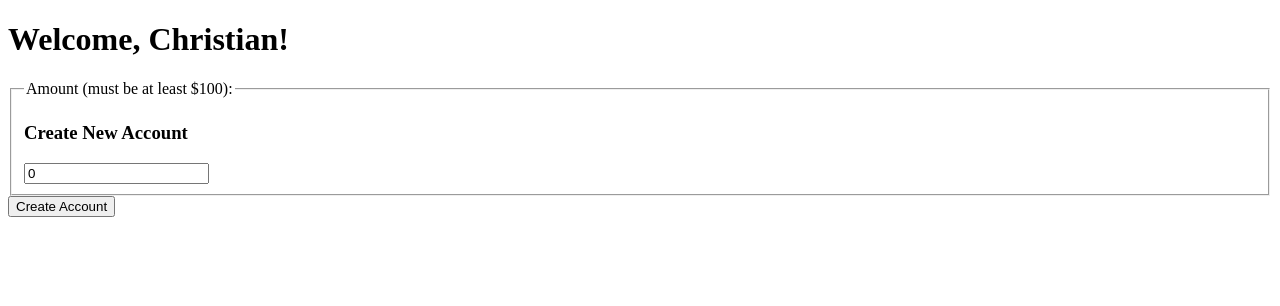
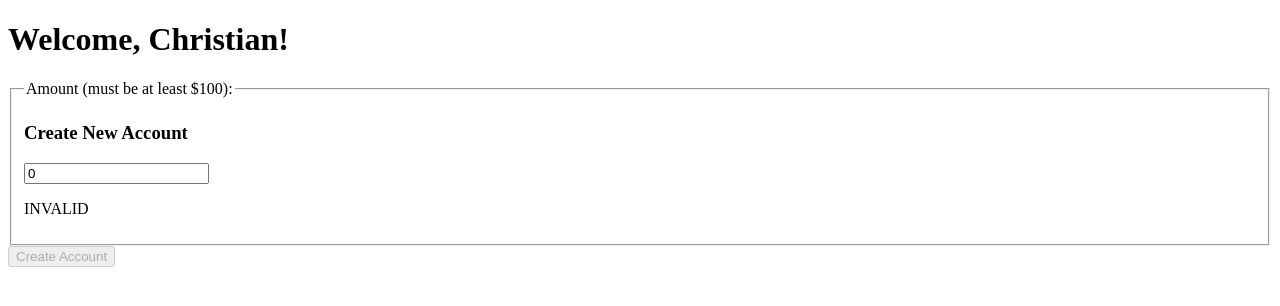
Before and after one commit to cramon-dev/banking-app, an Angular app in the folder banking-app/: page / in a window 1280 px wide. Shown: the top 306 px of the page. Built offline with nearby package versions, Linux system fonts and the light colour scheme; what js-guid would draw is missing.

Commit message:
Fixed an issue with ngFors. Adding accounts works but I'm missing something with validators.

```diff
--- a/banking-app/src/app/account-info/account-info.component.html
+++ b/banking-app/src/app/account-info/account-info.component.html
@@ -1,7 +1,7 @@
 <h3>ID: {{ account.accountNumber }}</h3>
 <p>Balance: {{ account.balance | currency }}</p>
 <!-- TODO - Ideally have a specific component to list transactions. Maybe named "transaction-info"? -->
-<div *ngFor="let transaction in account.transactions">
+<div *ngFor="let transaction of account.transactions">
   <p>Amount: {{ transaction.amount | currency }}</p>
   <p>Date: {{transaction.date | date}} </p>
 </div>
--- a/banking-app/src/app/dashboard/dashboard.component.html
+++ b/banking-app/src/app/dashboard/dashboard.component.html
@@ -1,14 +1,16 @@
 <h1>Welcome, {{ user.name }}!</h1>
 <div *ngIf="hasAccounts">
-  <div *ngFor="let account in user.accounts">
+  <li *ngFor="let account of user.accounts">
     <app-account-info [account]="account"></app-account-info>
-  </div>
+  </li>
 </div>
-<form>
+<form [formGroup]="accountForm">
   <fieldset>
     <h3>Create New Account</h3>
     <legend>Amount (must be at least $100): </legend>
-    <input type="number" [formControl]="initialAmount"/>
+    <input type="number" formControlName="initialAmount"/>
+    <!-- <p *ngIf="initialAmount.touched && initialAmount.invalid">Please deposit at least $100.</p> -->
+    <p>{{ accountForm.status }}</p>
   </fieldset>
-  <button (click)="create()">Create Account</button>
+  <button (click)="create()" [disabled]="!formTouched || null">Create Account</button>
 </form>
--- a/banking-app/src/app/dashboard/dashboard.component.ts
+++ b/banking-app/src/app/dashboard/dashboard.component.ts
@@ -1,5 +1,5 @@
 import { Component, Input, OnInit } from '@angular/core';
-import { FormControl, Validators } from '@angular/forms';
+import { AbstractControl, FormControl, FormGroup, Validators } from '@angular/forms';
 import { Guid } from 'js-guid';
 import { User } from 'src/models/user.model';
 
@@ -8,9 +8,11 @@ import { User } from 'src/models/user.model';
   templateUrl: './dashboard.component.html',
   styleUrls: ['./dashboard.component.css']
 })
-export class DashboardComponent implements OnInit {
+export class DashboardComponent {
   @Input() user!: User;
-  initialAmount!: FormControl;
+  accountForm: FormGroup = new FormGroup({
+    initialAmount: new FormControl(0, [Validators.required, this.validateAmount])
+  });
 
   private accountNumberCounter = 1;
 
@@ -20,15 +22,23 @@ export class DashboardComponent implements OnInit {
     return this.user.accounts.length > 0;
   }
 
-  ngOnInit(): void {
-    this.initialAmount = new FormControl(0, Validators.required);
+  public get formTouched() {
+    return this.accountForm.touched;
   }
 
   // The dashboard component shouldn't be the one to create an account or a transaction.
   // Really it should be up to another service.
   create(): void {
-    // TODO - Get the value from the form.
-    const value = 100;
+    // I don't like to use alerts but this works for now. Ideally I would implement error states in the template to show the user in a non-intrusive way that they need to input a valid amount.
+    if (this.accountForm.getError('invalidAmount')) {
+      alert('Please deposit at least $100.');
+      return;
+    }
+
+    const value = this.accountForm.get('initialAmount')?.value;
+    if (value < 100) {
+
+    }
     this.user.accounts.push({
       accountNumber: this.accountNumberCounter,
       balance: value,
@@ -39,4 +49,13 @@ export class DashboardComponent implements OnInit {
       }]
     });
   }
+
+  // TODO - Move this out of this component. Should probably be in a utility folder like we would for custom pipes.
+  validateAmount(control: AbstractControl) {
+    if (control.value < 100) {
+      return { invalidAmount: true }
+    }
+
+    return null;
+  }
 }
```
Also changed, not shown: 1 other file (tests, documents, lock files or other folders).
